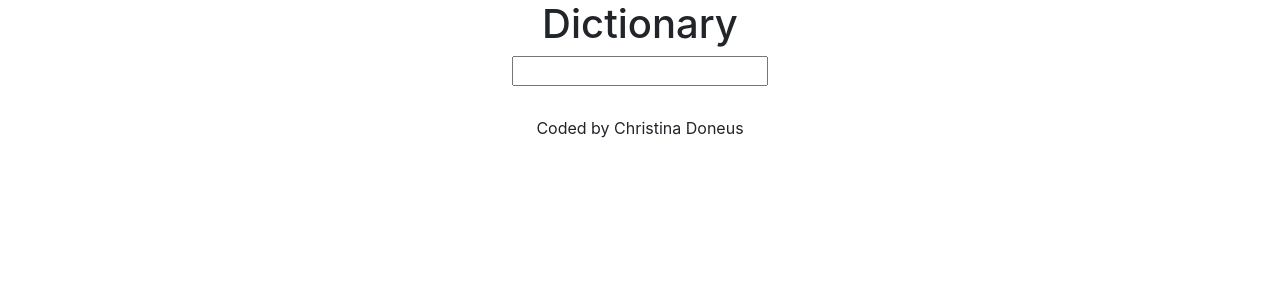
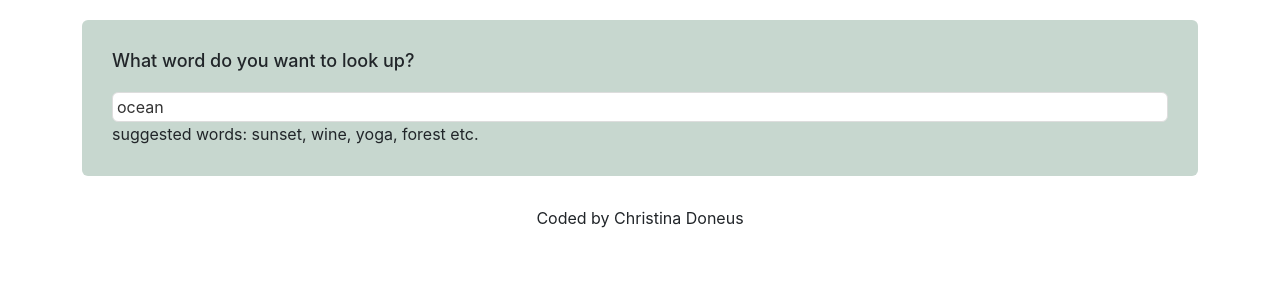
Before and after one commit to ChristinaDo/dictionary-project, a React (Create React App) app: page / in a window 1280 px wide. Shown: the top 300 px of the page. Built offline with nearby package versions, Linux system fonts and the light colour scheme; no server answers.

Commit message:
styled the application

```diff
--- a/src/App.js
+++ b/src/App.js
@@ -7,7 +7,7 @@
       <div className="container">
         <header className="App-header"></header>
         <main>
-          <Dictionary />
+          <Dictionary defaultKeyword="ocean" />
         </main>
         <footer className="App-footer">Coded by Christina Doneus</footer>
       </div>
--- a/src/Dictionary.css
+++ b/src/Dictionary.css
@@ -1,3 +1,24 @@
-.Dictionary {
-  text-align: center;
+.Dictionary section {
+  background-color: #c7d7cf;
+  padding: 30px;
+  border-radius: 6px;
+  margin: 20px 0;
 }
+
+.Dictionary input {
+  width: 100%;
+  border: 1px solid #ddd;
+  padding: 2px 4px;
+  border-radius: 6px;
+  color: #333;
+}
+
+.Dictionary hint {
+  font-size: 9px;
+  margin-top: 5px;
+}
+
+.Dictionary h1 {
+  font-size: 18px;
+  margin-bottom: 20px;
+}
--- a/src/Dictionary.js
+++ b/src/Dictionary.js
@@ -3,34 +3,56 @@
 import Results from "./Results";
 import "./Dictionary.css";
 
-export default function Dictionary() {
-  let [keyword, setKeyword] = useState("");
+export default function Dictionary(props) {
+  let [keyword, setKeyword] = useState(props.defaultKeyword);
   let [results, setResults] = useState(null);
+  let [loaded, setLoaded] = useState(false);
 
   function handleResponse(response) {
     console.log(response.data[0].meanings[0].definitions[0].definition);
     setResults(response.data[0]);
   }
 
-  function search(event) {
-    event.preventDefault();
-    alert(`Searching for ${keyword}`);
-
+  function search() {
     let apiUrl = `https://api.dictionaryapi.dev/api/v2/entries/en/${keyword}`;
     axios.get(apiUrl).then(handleResponse);
+  }
+
+  function handleSubmit(event) {
+    event.preventDefault();
+    search();
   }
 
   function handleKeywordChange(event) {
     setKeyword(event.target.value);
   }
 
+  function load() {
+    setLoaded(true);
+    search();
+  }
+
+  if (loaded) {
     return (
       <div className="Dictionary">
-      <h1>Dictionary</h1>
-      <form onSubmit={search}>
-        <input type="search" onChange={handleKeywordChange} />
+        <section>
+          <h1>What word do you want to look up?</h1>
+          <form onSubmit={handleSubmit}>
+            <input
+              type="search"
+              onChange={handleKeywordChange}
+              defaultValue={props.defaultKeyword}
+            />
           </form>
+          <div className="hint">
+            suggested words: sunset, wine, yoga, forest etc.
+          </div>
+        </section>
         <Results results={results} />
       </div>
     );
+  } else {
+    load();
+    return "Loading";
   }
+}
--- a/src/Meaning.js
+++ b/src/Meaning.js
@@ -1,4 +1,5 @@
 import React from "react";
+import "./Meanings.css";
 import Synonyms from "./Synonyms";
 
 export default function Meaning(props) {
@@ -8,13 +9,11 @@
       {props.meaning.definitions.map(function (definition, index) {
         return (
           <div key={index}>
-            <p>
-              <strong>Definition:</strong> {definition.definition}
-              <br />
-              <strong>Example:</strong>
+            <div className="definition">{definition.definition}</div>
+            <div className="example">
               <em>{definition.example}</em>
               <Synonyms synonyms={definition.synonyms} />
-            </p>
+            </div>
           </div>
         );
       })}
--- /dev/null
+++ b/src/Meanings.css
@@ -0,0 +1,12 @@
+.Meaning h3 {
+  font-size: 18px;
+  line-height: 1.5;
+  font-weight: bold;
+  text-transform: capitalize;
+}
+
+.Meaning .example {
+  color: #70757a;
+  font-style: italic;
+  margin-top: 10px;
+}
--- /dev/null
+++ b/src/Phonetic.css
@@ -0,0 +1,23 @@
+.Phonetic {
+  height: 40px;
+}
+
+.Phonetic a {
+  border: 1px solid #ddd;
+  text-decoration: none;
+  padding: 10px 20px;
+  border-radius: 20px;
+  font-size: 12px;
+  margin-right: 10px;
+  transition: all 150ms ease-in-out;
+}
+
+.Phonetic a:hover {
+  background-color: black;
+  color: white;
+}
+
+.Phonetic text {
+  opacity: 0.5;
+  font-weight: bold;
+}
--- a/src/Phonetic.js
+++ b/src/Phonetic.js
@@ -1,4 +1,5 @@
 import React from "react";
+import "./Phonetic.css";
 
 export default function Phonetic(props) {
   return (
@@ -6,8 +7,7 @@
       <a href={props.phonetic.audio} target="_blank" rel="noreferrer">
         Listen
       </a>
-      <br />
-      {props.phonetic.text}
+      <span className="text">{props.phonetic.text}</span>
     </div>
   );
 }
--- /dev/null
+++ b/src/Results.css
@@ -0,0 +1,6 @@
+.Results h2 {
+  font-size: 24px;
+  font-weight: 500;
+  line-height: 1.5;
+  text-transform: capitalize;
+}
--- a/src/Results.js
+++ b/src/Results.js
@@ -1,11 +1,13 @@
 import React from "react";
 import Meaning from "./Meaning.js";
 import Phonetic from "./Phonetic";
+import "./Results.css";
 
 export default function Result(props) {
   if (props.results) {
     return (
       <div className="Results">
+        <section>
           <h2>{props.results.word}</h2>
           {props.results.phonetics.map(function (phonetic, index) {
             return (
@@ -14,11 +16,12 @@
               </div>
             );
           })}
+        </section>
         {props.results.meanings.map(function (meaning, index) {
           return (
-            <div key={index}>
+            <section key={index}>
               <Meaning meaning={meaning} />
-            </div>
+            </section>
           );
         })}
       </div>
--- /dev/null
+++ b/src/Synonyms.css
@@ -0,0 +1,13 @@
+Synonyms {
+  margin: 15px 0 0;
+  padding: 0;
+}
+
+.Synonyms li {
+  font-size: 13px;
+  display: inline-block;
+  padding-right: 10px;
+  color: black;
+  font-style: normal;
+  line-height: 1;
+}
--- a/src/Synonyms.js
+++ b/src/Synonyms.js
@@ -1,4 +1,5 @@
 import React from "react";
+import "./Synonyms.css";
 
 export default function Synonyms(props) {
   if (props.synonyms) {
```
Lines whose indentation alone changed are shown as unchanged.
